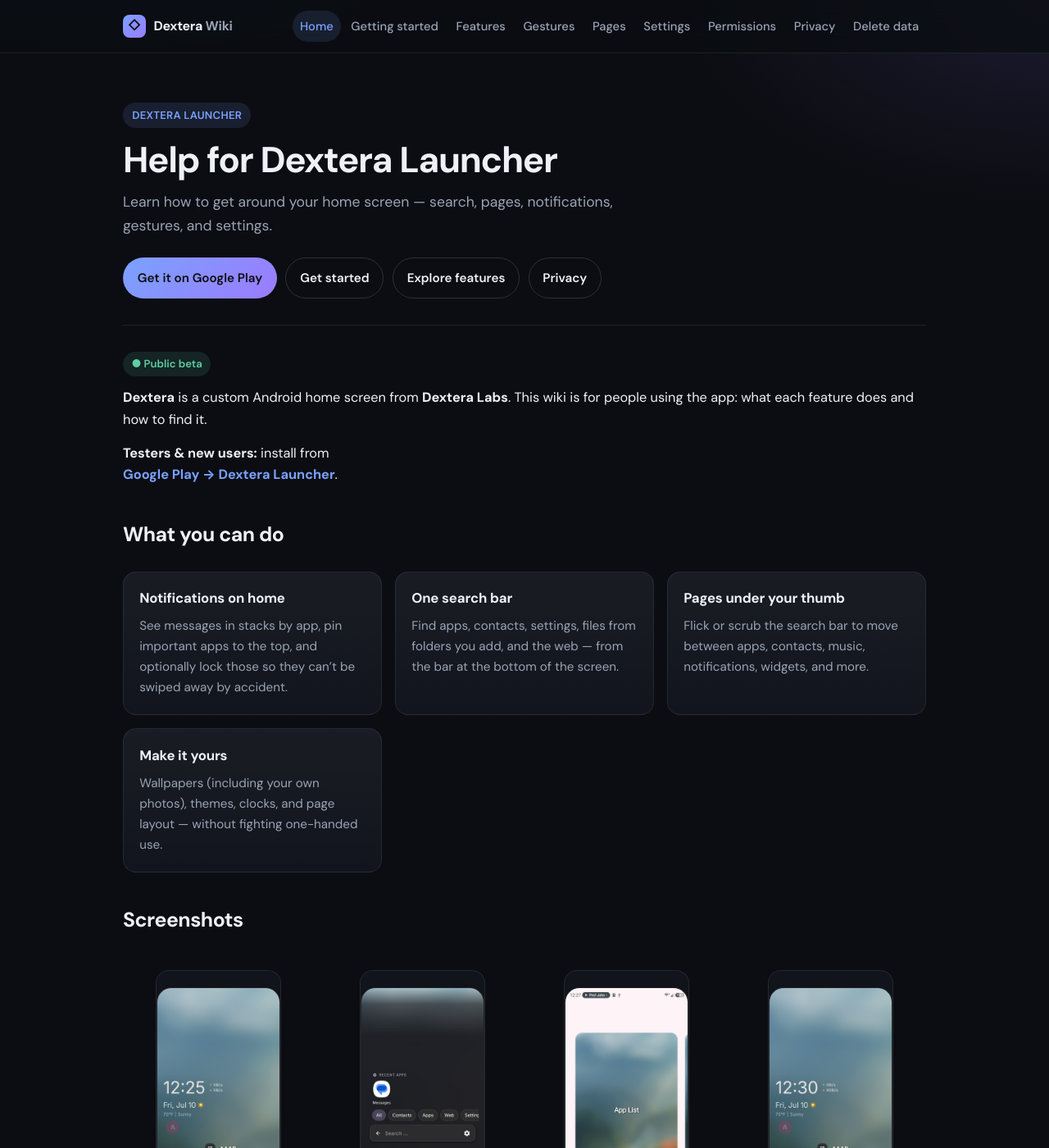
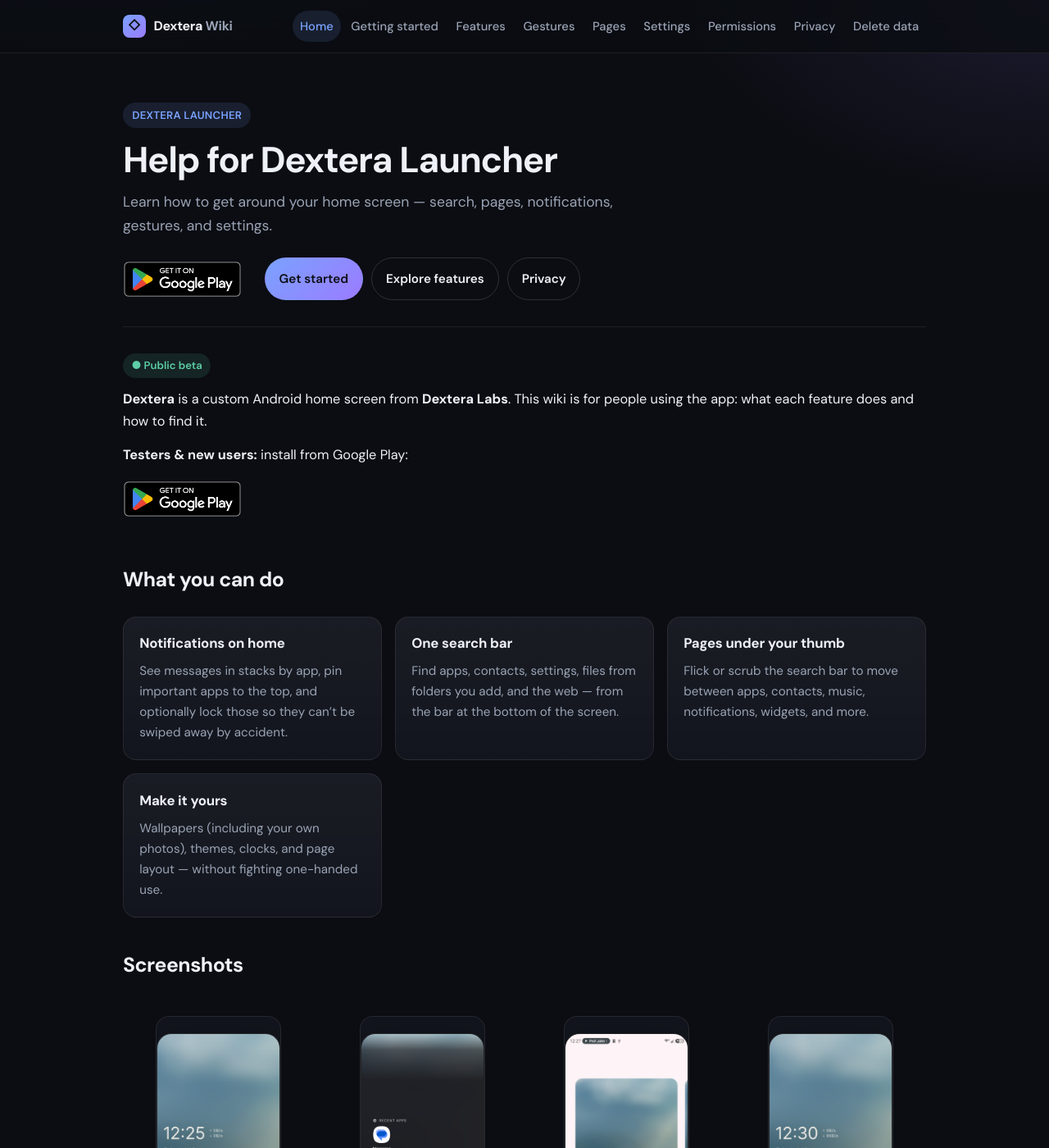
Before and after one commit to miketblountworks/DexteraWiki, a Jekyll site: the page built from index.md, in a window 1280 px wide and 1400 px high. Shown: the whole window at 82% size. Built offline with Jekyll 4.4.1, drawn with Linux system fonts in a browser that asks for light colours.

Commit message:
Add official Google Play badge to the wiki.
Surface the Get it on Google Play badge on the hero, home, getting-started, and footer so testers can install from Play in one click.

```diff
--- a/_layouts/default.html
+++ b/_layouts/default.html
@@ -47,8 +47,17 @@
       {% if page.hero_subtitle %}<p class="lede">{{ page.hero_subtitle }}</p>{% endif %}
       {% if page.hero_ctas %}
       <div class="hero-actions">
-        <a class="btn btn-primary" href="https://play.google.com/store/apps/details?id=com.dexteralabs.launcher" target="_blank" rel="noopener noreferrer">Get it on Google Play</a>
-        <a class="btn btn-ghost" href="{{ '/getting-started/' | relative_url }}">Get started</a>
+        <a class="play-badge"
+           href="https://play.google.com/store/apps/details?id=com.dexteralabs.launcher"
+           target="_blank"
+           rel="noopener noreferrer">
+          <img src="{{ '/assets/images/google-play-badge.png' | relative_url }}"
+               alt="Get it on Google Play"
+               width="180"
+               height="70"
+               loading="eager" />
+        </a>
+        <a class="btn btn-primary" href="{{ '/getting-started/' | relative_url }}">Get started</a>
         <a class="btn btn-ghost" href="{{ '/features/' | relative_url }}">Explore features</a>
         <a class="btn btn-ghost" href="{{ '/privacy/' | relative_url }}">Privacy</a>
       </div>
--- a/assets/css/style.css
+++ b/assets/css/style.css
@@ -257,6 +257,37 @@ a:hover {
 
 .btn-ghost:hover {
   background: var(--bg-soft);
+}
+
+/* Official Google Play badge (brand asset) */
+.play-badge {
+  display: inline-flex;
+  align-items: center;
+  line-height: 0;
+  border-radius: 8px;
+  transition: transform 0.15s ease, opacity 0.15s ease;
+}
+
+.play-badge:hover {
+  text-decoration: none;
+  transform: translateY(-1px);
+  opacity: 0.92;
+}
+
+.play-badge img {
+  display: block;
+  height: auto;
+  max-width: 100%;
+  /* Official badge art includes large transparent padding */
+  margin: -0.35rem -0.55rem;
+}
+
+.play-badge-wrap {
+  margin: 0.75rem 0 1rem;
+}
+
+.play-badge-footer img {
+  margin: -0.25rem -0.4rem;
 }
 
 .page-header {
--- a/index.md
+++ b/index.md
@@ -11,8 +11,13 @@ description: User help and feature guides for Dextera Launcher.
 
 **Dextera** is a custom Android home screen from **Dextera Labs**. This wiki is for people using the app: what each feature does and how to find it.
 
-**Testers & new users:** install from
-[**Google Play → Dextera Launcher**](https://play.google.com/store/apps/details?id=com.dexteralabs.launcher).
+**Testers & new users:** install from Google Play:
+
+<p class="play-badge-wrap">
+  <a class="play-badge" href="https://play.google.com/store/apps/details?id=com.dexteralabs.launcher" target="_blank" rel="noopener noreferrer">
+    <img src="{{ '/assets/images/google-play-badge.png' | relative_url }}" alt="Get it on Google Play" width="180" height="70" loading="lazy" />
+  </a>
+</p>
 
 ## What you can do
 
```
Also changed, not shown: getting-started.md (+5 -1 lines), assets/images/google-play-badge.png (added).
